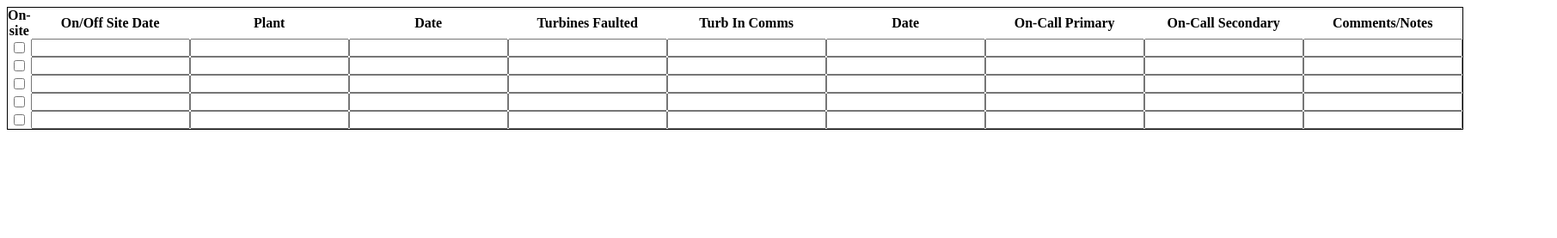
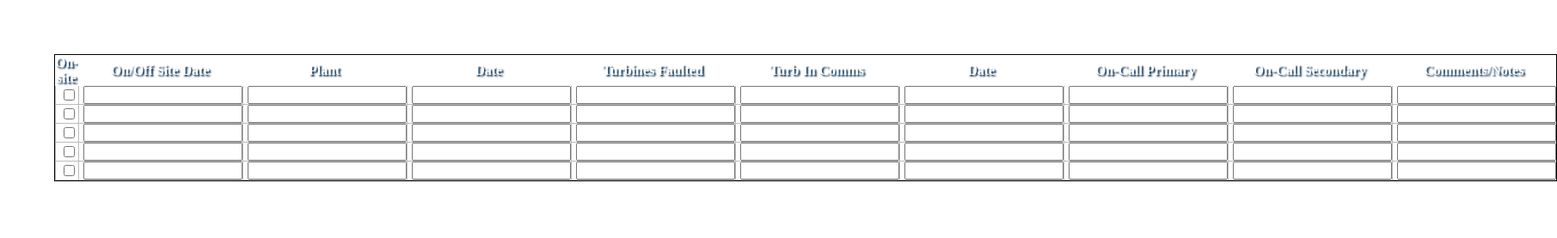
Before and after one commit to cheunste/shareTable, a plain HTML site: page index.html in a window 1280 px wide. Shown: the whole page at 86% size, 1811 px wide, since content can reach past the window. Drawn offline with Linux system fonts and the light colour scheme; no server answers.

Commit message:
Added missing link to css/main.css in index.html

```diff
--- a/css/main.css
+++ b/css/main.css
@@ -15,7 +15,6 @@
 }
 
 th{
-   background-image:url('../img/th.png');
    height:30px;
    background-repeat:no-repeat;
    color:white;
@@ -84,7 +83,7 @@ td.bottom{
 }
 
 th{
-   background-image:url('../img/th.png');
+   //background-image:url('../img/th.png');
    height:30px;
    background-repeat:no-repeat;
    color:white;
@@ -115,7 +114,7 @@ td.bottom{
 	width:20px;
 	height:15px;
 	margin-top:-3px;
-	background-image:url('../img/grip.png');
+	//background-image:url('../img/grip.png');
 	margin-left:-5px;
 	position:relative;
 	z-index:88;
--- a/index.html
+++ b/index.html
@@ -8,7 +8,6 @@
 
 		table{
 	//		table-layout:fixed;
-			width: 100%;
 			border: 1px	 solid black;
 			border="0";
 
@@ -23,6 +22,7 @@
 			color:blue;
 		}
 	</style>
+	<link rel="stylesheet" type="text/css" href="css/main.css"/>
 	<script src="/lib/jquery-1.11.2.min.js"></script>
 	<script src="/lib/jquery-ui.min.js"></script>
 	<script src="/lib/colResizable-1.5.min.js"></script>
@@ -42,7 +42,8 @@
 
 </head>
 <body>
-	<table id="siteTable" cellpadding="0" cellspacing="0">
+
+	<table id="siteTable" cellpadding="0" cellspacing="0"width="50%">
 	<!--
 		<colgroup span="4" class="columns">
 			<col class="column1">
```
